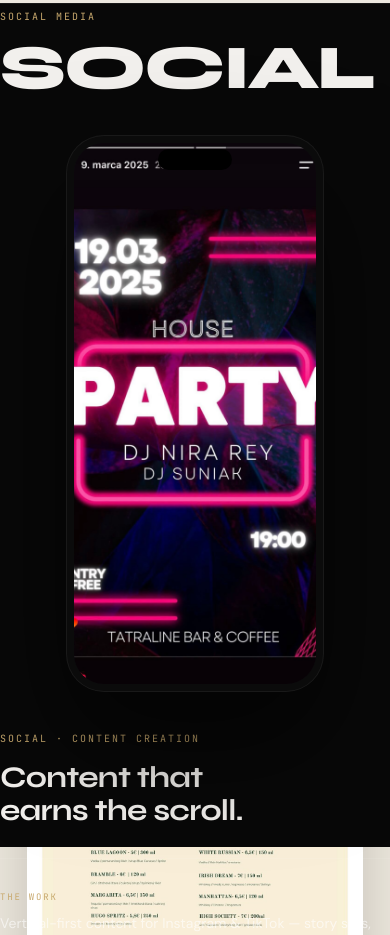
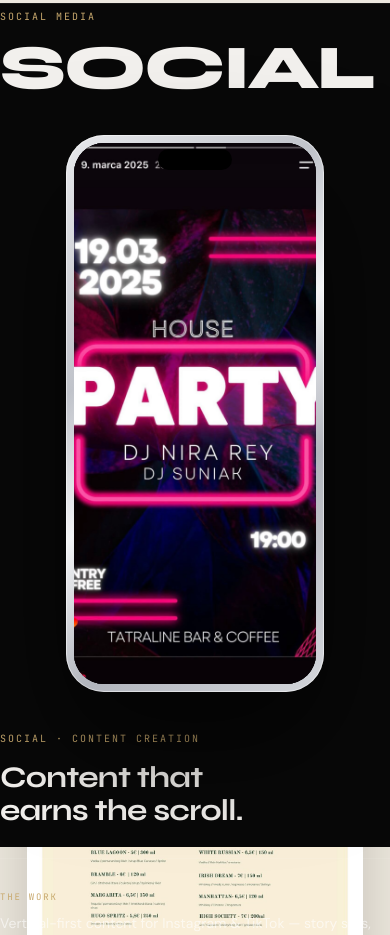
Before and after one commit to slami96/Portfolio-, a Next.js app: page / in a window 390 px wide. Shown: the part 5760-6695 px from the top of the page. Built offline with nearby package versions, Linux system fonts and the light colour scheme.

Commit message:
Update PhoneFrame styles for improved appearance

```diff
--- a/components/SocialMedia.tsx
+++ b/components/SocialMedia.tsx
@@ -23,11 +23,11 @@ function PhoneFrame({ children }: { children: React.ReactNode }) {
   return (
     <div style={{
       position: 'relative', height: 'min(66vh, 560px)', aspectRatio: '9 / 19.5',
-      background: '#0b0b0b', borderRadius: 38, padding: 8,
-      boxShadow: '0 50px 110px rgba(0,0,0,0.6), inset 0 0 0 1px rgba(255,255,255,0.06)',
+      background: 'linear-gradient(135deg,#e8e9ec 0%,#c0c3ca 32%,#f3f4f6 50%,#b2b5bd 70%,#d4d6db 100%)', borderRadius: 38, padding: 8,
+      boxShadow: '0 50px 110px rgba(0,0,0,0.6), inset 0 0 0 1px rgba(255,255,255,0.5)',
     }}>
       <div style={{ position: 'absolute', top: 14, left: '50%', transform: 'translateX(-50%)', width: 74, height: 21, background: '#000', borderRadius: 12, zIndex: 4 }} />
-      <div style={{ position: 'relative', width: '100%', height: '100%', borderRadius: 30, overflow: 'hidden', background: '#0f0f12' }}>
+      <div style={{ position: 'relative', width: '100%', height: '100%', borderRadius: 30, overflow: 'hidden', background: '#0f0f12', boxShadow: 'inset 0 0 0 2px #0a0a0a' }}>
         {children}
       </div>
     </div>
```
